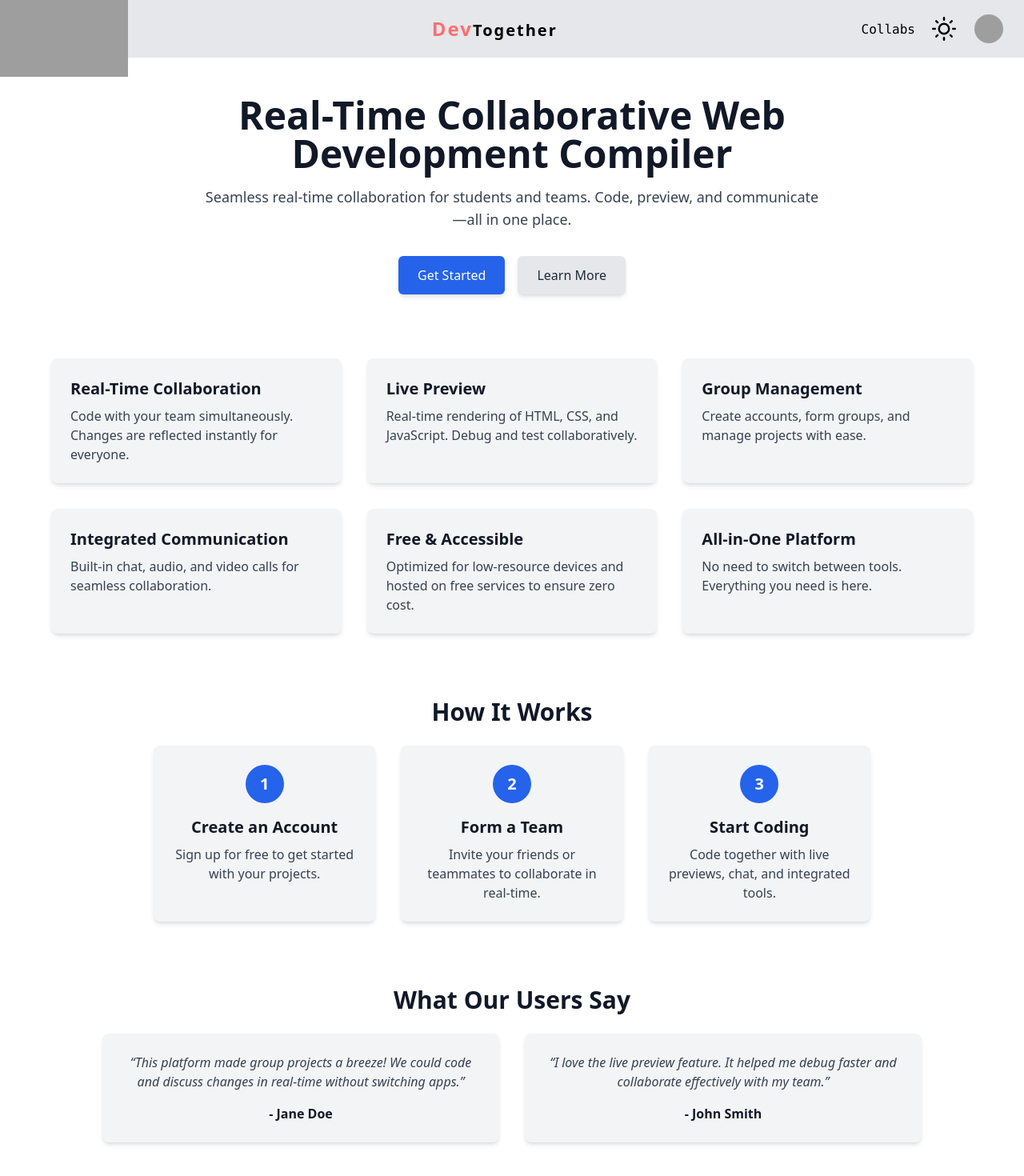
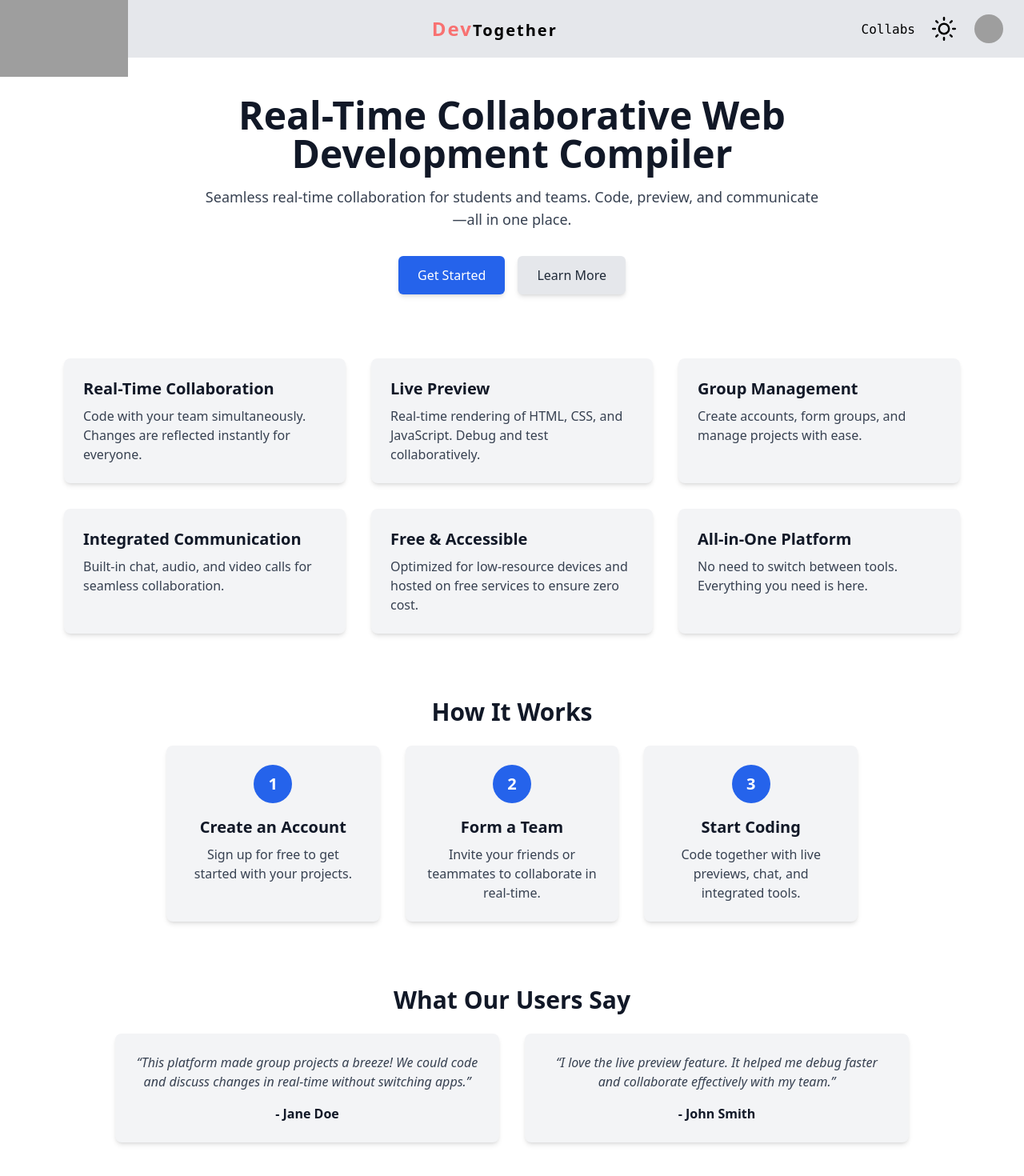
Before and after one commit to Anshul-Sharma01/DevTogether, a React (Vite) app in the folder client/: page / in a window 1280 px wide. Shown: the top 1470 px of the page at 80% size. Built offline with nearby package versions, Linux system fonts and the light colour scheme; no server answers; grey boxes are pictures that could not be loaded.

Commit message:
style: enhance UI with improved padding and transition effects in LandingPage component

```diff
--- a/client/src/components/Mains/LandingPage.jsx
+++ b/client/src/components/Mains/LandingPage.jsx
@@ -3,7 +3,7 @@ import NavigationLayout from "../../layouts/NavigationLayout.jsx";
 const LandingPage = () => {
     return (
         <NavigationLayout>
-            <section className="dark:bg-gray-900 w-full bg-white min-h-screen flex flex-col items-center justify-center">
+            <section className="dark:bg-gray-900 w-full bg-white min-h-screen flex flex-col items-center justify-center px-4">
                 {/* Hero Section */}
                 <div className="text-center max-w-3xl mt-12">
                     <h1 className="text-4xl sm:text-5xl font-bold text-gray-900 dark:text-cyan-400 mb-4">
@@ -13,17 +13,17 @@ const LandingPage = () => {
                         Seamless real-time collaboration for students and teams. Code, preview, and communicate—all in one place.
                     </p>
                     <div className="flex justify-center space-x-4">
-                        <button className="px-6 py-3 bg-blue-600 text-white rounded-md shadow-md hover:bg-blue-800 transition">
+                        <button className="px-6 py-3 bg-blue-600 text-white rounded-md shadow-md hover:bg-blue-800 transition duration-300 ease-in-out transform hover:scale-105">
                             Get Started
                         </button>
-                        <button className="px-6 py-3 bg-gray-200 dark:bg-gray-700 text-gray-800 dark:text-gray-200 rounded-md shadow-md hover:bg-gray-300 dark:hover:bg-gray-600 transition">
+                        <button className="px-6 py-3 bg-gray-200 dark:bg-gray-700 text-gray-800 dark:text-gray-200 rounded-md shadow-md hover:bg-gray-300 dark:hover:bg-gray-600 transition duration-300 ease-in-out transform hover:scale-105">
                             Learn More
                         </button>
                     </div>
                 </div>
 
                 {/* Features Section */}
-                <section className="mt-20 grid gap-8 md:grid-cols-2 lg:grid-cols-3 max-w-6xl">
+                <section className="mt-20 grid gap-8 md:grid-cols-2 lg:grid-cols-3 max-w-6xl px-4">
                     {[
                         {
                             title: "Real-Time Collaboration",
@@ -52,7 +52,7 @@ const LandingPage = () => {
                     ].map((feature, index) => (
                         <div
                             key={index}
-                            className="p-6 bg-gray-100 dark:bg-gray-800 rounded-lg shadow-md transition transform hover:-translate-y-2 hover:shadow-lg"
+                            className="p-6 bg-gray-100 dark:bg-gray-800 rounded-lg shadow-md transition transform hover:-translate-y-2 hover:shadow-lg duration-300 ease-in-out"
                         >
                             <h3 className="text-xl font-semibold text-gray-900 dark:text-cyan-400 mb-2">
                                 {feature.title}
@@ -63,7 +63,7 @@ const LandingPage = () => {
                 </section>
 
                 {/* How It Works Section */}
-                <section className="mt-20 max-w-4xl text-center">
+                <section className="mt-20 max-w-4xl text-center px-4">
                     <h2 className="text-3xl font-bold text-gray-900 dark:text-cyan-400 mb-6">
                         How It Works
                     </h2>
@@ -85,7 +85,7 @@ const LandingPage = () => {
                                 description: "Code together with live previews, chat, and integrated tools."
                             }
                         ].map((item, index) => (
-                            <div key={index} className="p-6 bg-gray-100 dark:bg-gray-800 rounded-lg shadow-md">
+                            <div key={index} className="p-6 bg-gray-100 dark:bg-gray-800 rounded-lg shadow-md transition transform hover:-translate-y-2 hover:shadow-lg duration-300 ease-in-out">
                                 <div className="w-12 h-12 flex items-center justify-center bg-blue-600 text-white rounded-full mx-auto mb-4 text-xl font-bold">
                                     {item.step}
                                 </div>
@@ -99,7 +99,7 @@ const LandingPage = () => {
                 </section>
 
                 {/* Testimonials Section */}
-                <section className="mt-20 max-w-5xl text-center">
+                <section className="mt-20 max-w-5xl text-center px-4">
                     <h2 className="text-3xl font-bold text-gray-900 dark:text-cyan-400 mb-6">
                         What Our Users Say
                     </h2>
@@ -114,7 +114,7 @@ const LandingPage = () => {
                                 feedback: "I love the live preview feature. It helped me debug faster and collaborate effectively with my team."
                             }
                         ].map((testimonial, index) => (
-                            <div key={index} className="p-6 bg-gray-100 dark:bg-gray-800 rounded-lg shadow-md">
+                            <div key={index} className="p-6 bg-gray-100 dark:bg-gray-800 rounded-lg shadow-md transition transform hover:-translate-y-2 hover:shadow-lg duration-300 ease-in-out">
                                 <p className="italic text-gray-700 dark:text-gray-300 mb-4">“{testimonial.feedback}”</p>
                                 <h4 className="font-semibold text-gray-900 dark:text-cyan-400">- {testimonial.name}</h4>
                             </div>
@@ -123,9 +123,9 @@ const LandingPage = () => {
                 </section>
 
                 {/* Call-to-Action Footer */}
-                <footer className="mt-20 w-full bg-blue-200  dark:bg-cyan-600 text-black py-8 text-center">
+                <footer className="mt-20 w-full bg-blue-200 dark:bg-cyan-600 text-black py-8 text-center">
                     <h3 className="text-2xl font-bold mb-4 dark:text-white">Ready to Collaborate?</h3>
-                    <button className="px-8 py-3 bg-white text-blue-600 rounded-md shadow-md hover:bg-gray-100 transition">
+                    <button className="px-8 py-3 bg-white text-blue-600 rounded-md shadow-md hover:bg-gray-100 transition duration-300 ease-in-out transform hover:scale-105">
                         Join Now for Free
                     </button>
                 </footer>
```
